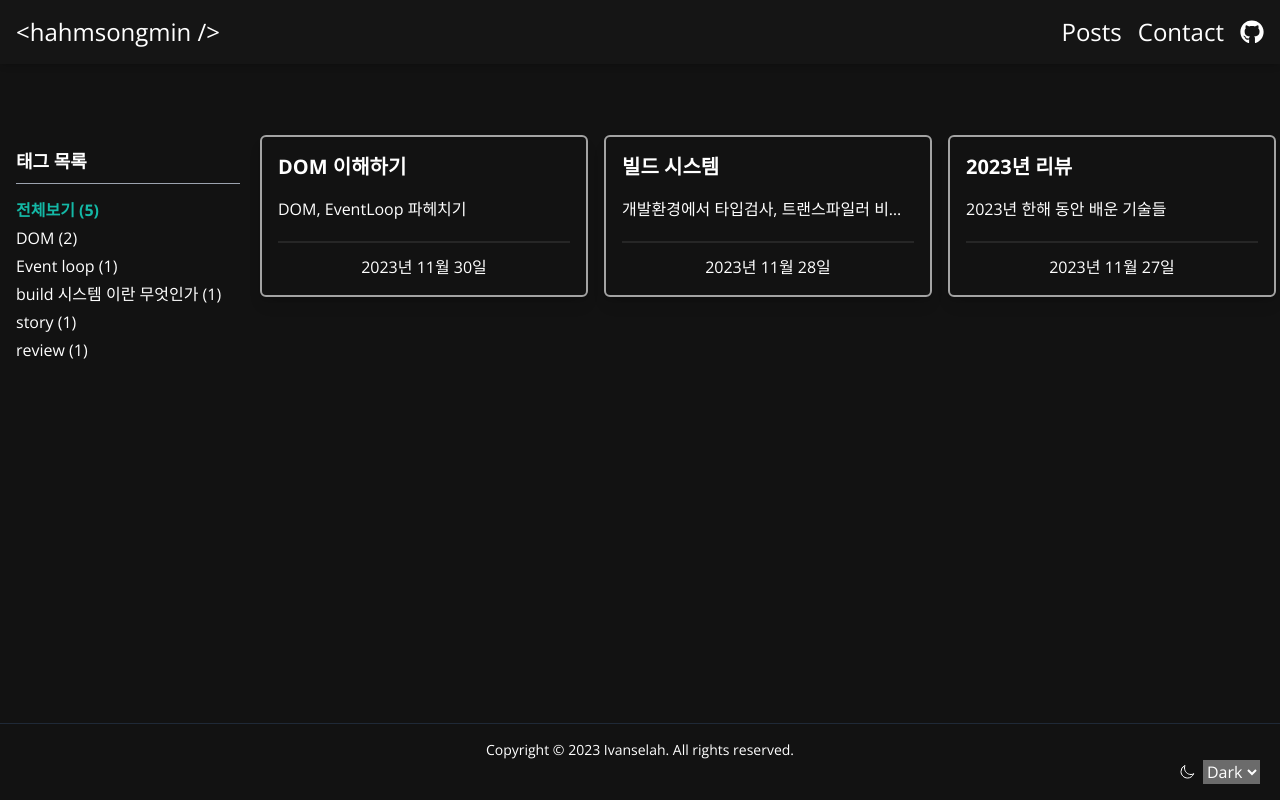
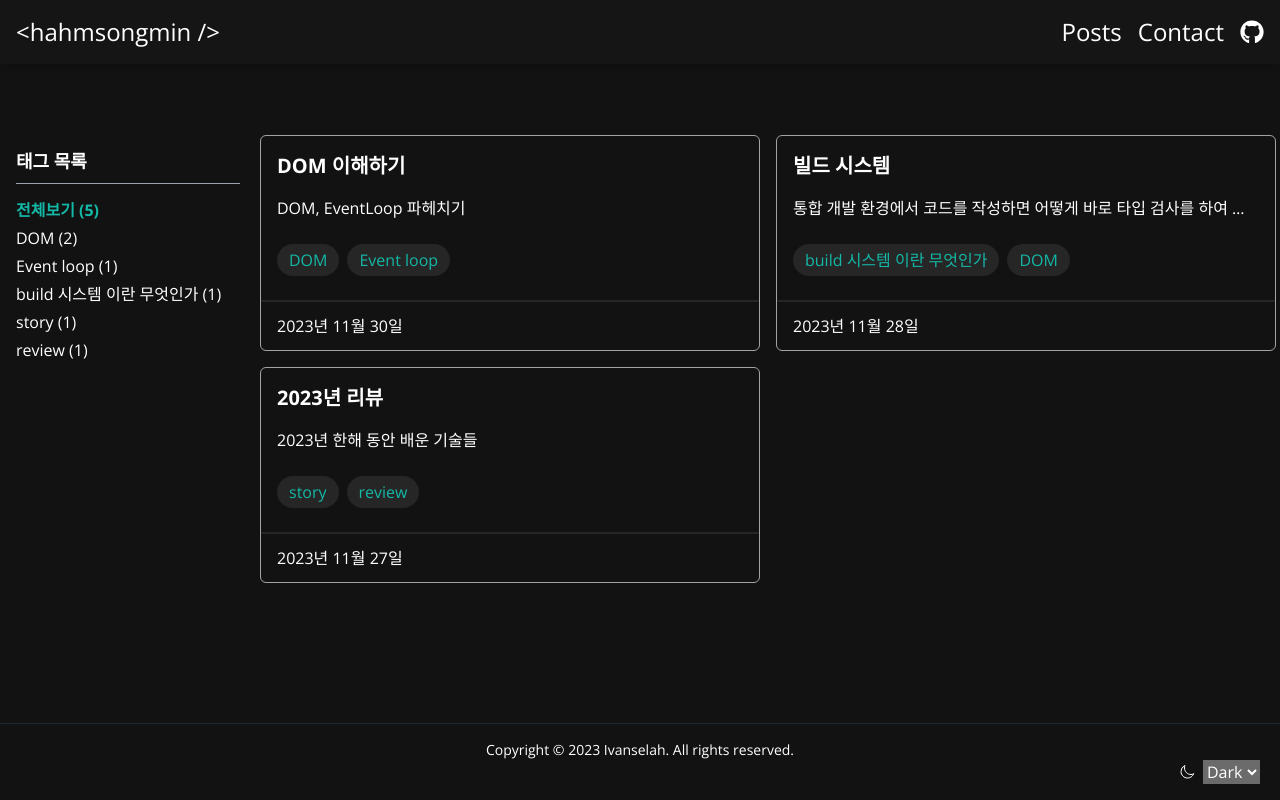
Before and after one commit to ivanselah/ivanselah.com, a Next.js app: page /posts in a window 1280 px wide. Built offline with nearby package versions, Linux system fonts and the light colour scheme.

Commit message:
상태관리:zustand 추가 및 레이아웃 변경

```diff
--- a/data/post.json
+++ b/data/post.json
@@ -9,7 +9,7 @@
   },
   {
     "title": "빌드 시스템",
-    "description": "개발환경에서 타입검사, 트랜스파일러 비교, 빌드 툴",
+    "description": "통합 개발 환경에서 코드를 작성하면 어떻게 바로 타입 검사를 하여 나에게 오류를 보여줄 수 있는가? TypeScript에는 타입 검사를 위해 TypeScript Language Service(TLS)라고 하는 서버가 내장되어 있습니다. TypeScript 컴파일러는 이 TLS를 사용하여 타입 검사와 관련된 작업을 수행합니다.",
     "date": "2023년 11월 28일",
     "tags": ["build 시스템 이란 무엇인가", "DOM"],
     "path": "build-system",
--- a/package.json
+++ b/package.json
@@ -28,7 +28,8 @@
     "react-icons": "^4.12.0",
     "react-markdown": "^9.0.1",
     "react-simple-typewriter": "^5.0.1",
-    "remark-gfm": "^4.0.0"
+    "remark-gfm": "^4.0.0",
+    "zustand": "^4.4.7"
   },
   "devDependencies": {
     "@tailwindcss/typography": "^0.5.10",
--- a/src/components/posts/FilterablePosts.tsx
+++ b/src/components/posts/FilterablePosts.tsx
@@ -1,9 +1,10 @@
 'use client';
 
-import React, { useState } from 'react';
+import React from 'react';
 import { Post } from '@/service/posts';
 import PostsGrid from '@/components/posts/PostsGrid';
 import Tags from '@/components/posts/Tags';
+import { useSelectTagStore } from '@/store/store';
 
 type FilterablePostsProps = {
   posts: Post[],
@@ -13,7 +14,7 @@ type FilterablePostsProps = {
 const ALL_POSTS = '전체보기';
 
 export default function FilterablePosts({ posts, tags }: FilterablePostsProps) {
-  const [selectedTag, setSelectedTag] = useState(ALL_POSTS);
+  const { selectedTag, setSelectedTag } = useSelectTagStore();
   const filteredPosts =
     selectedTag === ALL_POSTS
       ? posts
--- a/src/components/posts/PostCard.tsx
+++ b/src/components/posts/PostCard.tsx
@@ -1,25 +1,43 @@
+'use client';
+
 import React from 'react';
 import Link from 'next/link';
 import { Post } from '@/service/posts';
+import { useSelectTagStore } from '@/store/store';
 
 type PostCardProps = {
   post: Post,
 };
 
 export default function PostCard({
-  post: { title, description, date, path },
+  post: { title, description, date, path, tags },
 }: PostCardProps) {
+  const { setSelectedTag } = useSelectTagStore();
+
   return (
+    <section className="h-fit dark:border-solid border dark:border dark:border-neutral-400 rounded-md overflow-hidden hover:shadow-lg hover:shadow-neutral-100 dark:hover:shadow-neutral-800">
       <Link href={`/posts/${path}`}>
-      <article className="h-fit border-2 dark:border-solid dark:border-2 dark:border-neutral-400 rounded-md overflow-hidden shadow-lg hover:shadow-slate-100 dark:hover:shadow-slate-800">
+        <article>
           <div className="flex flex-col p-4">
             <h3 className="text-xl font-bold text-left mb-4">{title}</h3>
             <p className="w-full truncate">{description}</p>
-          <div className="w-full h-full border-t-2 border-neutral-100 dark:border-neutral-800 mt-5 pt-3 text-center">
-            <time>{date.toString()}</time>
-          </div>
           </div>
         </article>
       </Link>
+      <ul className="flex mt-1 cursor-pointer pl-3">
+        {tags.map((tag, index) => (
+          <li
+            key={index}
+            className="bg-slate-100 m-1 p-1 px-3 rounded-2xl text-teal-500 hover:text-teal-300 dark:bg-neutral-800"
+            onClick={() => setSelectedTag(tag)}
+          >
+            {tag}
+          </li>
+        ))}
+      </ul>
+      <div className="w-full h-full border-t-2 border-neutral-100 dark:border-neutral-800 mt-5 p-3 text-center">
+        <time className="block text-left pl-1">{date.toString()}</time>
+      </div>
+    </section>
   );
 }
--- a/src/components/posts/PostsGrid.tsx
+++ b/src/components/posts/PostsGrid.tsx
@@ -8,7 +8,7 @@ type PostsGridProps = {
 
 export default function PostsGrid({ posts }: PostsGridProps) {
   return (
-    <ul className="min-w-[80%] mx-auto p-1 grid gap-4 grid-cols-1 sm:grid-cols-2 md:grid-cols-3">
+    <ul className="min-w-[80%] mx-auto p-1 grid gap-4 grid-cols-1 sm:grid-cols-2 md:grid-cols-2">
       {posts.map(post => {
         return (
           <li key={post.path}>
--- /dev/null
+++ b/src/store/store.ts
@@ -0,0 +1,25 @@
+import { create } from 'zustand';
+import { devtools, persist } from 'zustand/middleware';
+import { SelectedTagStore } from '@/store/types';
+
+const ALL_POSTS = '전체보기';
+
+
+const selectTagStore = create<SelectedTagStore>()(
+    devtools(
+      persist(
+        (set) => ({
+            selectedTag: ALL_POSTS,
+            setSelectedTag: selectedTag => set(() => ({ selectedTag })),
+            resetSelectedTag: () => set({ selectedTag: ALL_POSTS }),
+        }),
+        {
+          name: 'tag-store',
+        },
+      ),
+    ),
+  )
+
+const useSelectTagStore = selectTagStore;
+
+export { useSelectTagStore };
--- /dev/null
+++ b/src/store/types.ts
@@ -0,0 +1,5 @@
+export interface SelectedTagStore {
+  selectedTag: string;
+  setSelectedTag: (tag: string) => void;
+  resetSelectedTag: () => void;
+}
```
Also changed, not shown: 2 other files (tests, documents, lock files or other folders). Lines whose indentation alone changed are shown as unchanged.
